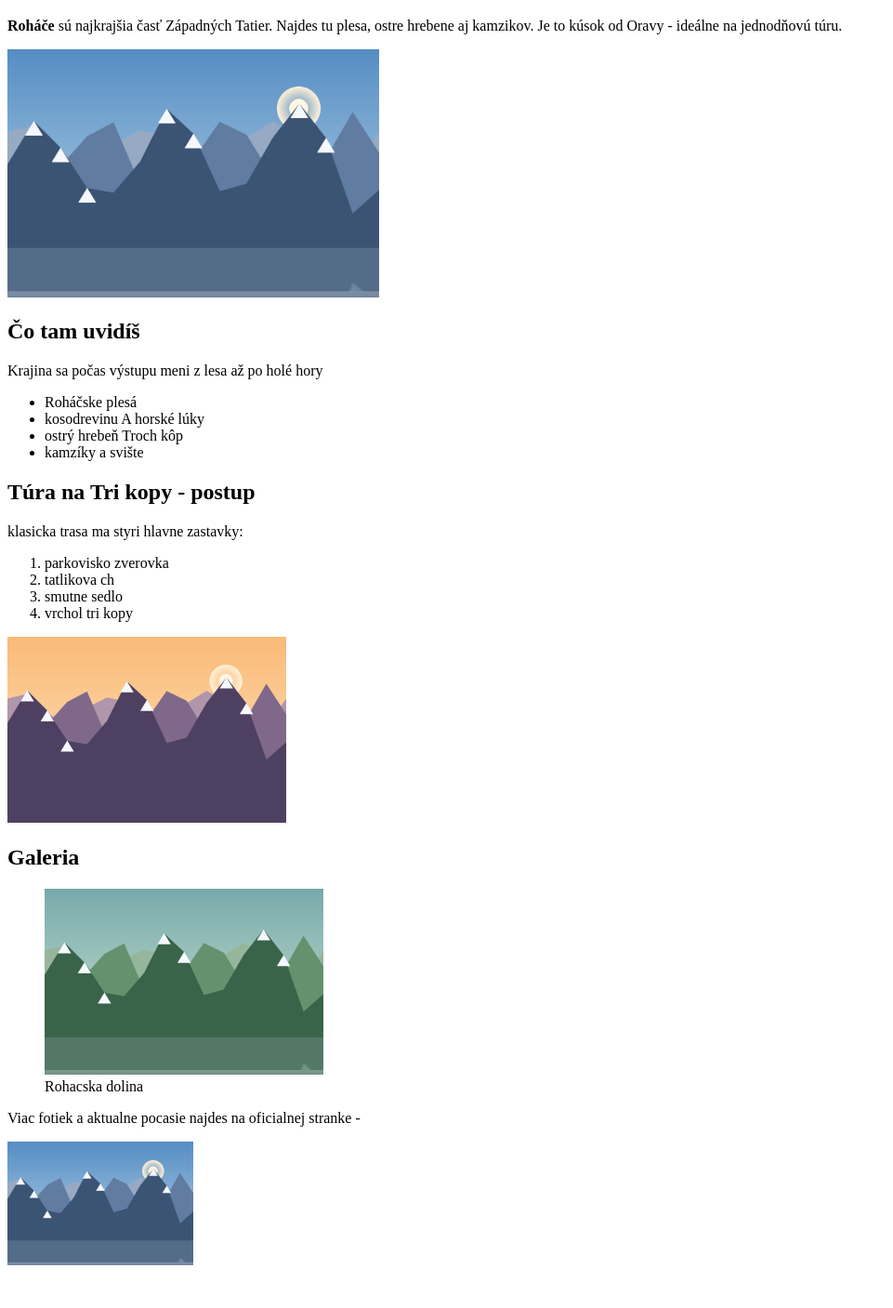
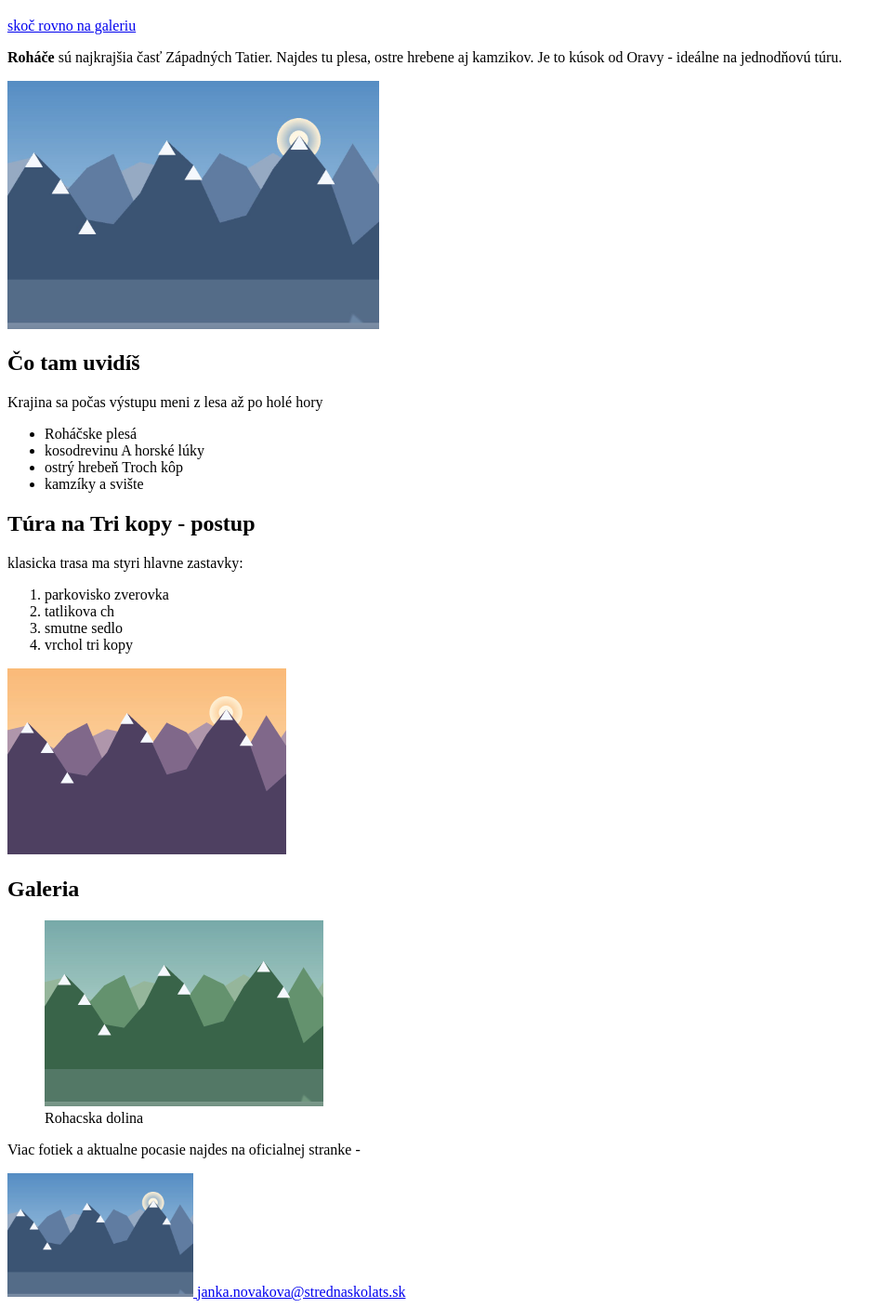
Before and after one commit to viktoriakotulova/SS_PRX_II.C, a plain HTML site: page 04_tema/mini_projekt.html in a window 1280 px wide. Shown: the part 61-1468 px from the top of the page at 93% size, without its empty margins (0-961 px from the left). Before the commit the page ends 1434 px from the top, so only its background shows below. Drawn offline with Linux system fonts and the light colour scheme.

Commit message:
Add files via upload

```diff
--- a/04_tema/mini_projekt.html
+++ b/04_tema/mini_projekt.html
@@ -6,7 +6,8 @@
     <title>mini projekt tema 04</title>
 </head>
 <body>
-    <h1><b>Roháče - Západné Tatry</b> </h1>
+    <h1>Roháče - Západné Tatry </h1>
+    <a href="#galeria">skoč rovno na galeriu</a>
     <p><b>Roháče</b> sú najkrajšia časť Západných Tatier.
     Najdes tu plesa, ostre hrebene aj kamzikov.
     Je to kúsok od Oravy - ideálne na jednodňovú túru.</p>
@@ -35,7 +36,7 @@
     <img src="obrazky/rohace-hreben.jpg"
     width="300"
      alt="obrazok hrebena">
-     <p><h2>Galeria</h2></p>
+     <p><h2 id="galeria">Galeria</h2></p>
      <figure>
       <img src="obrazky/rohace-dolina.jpg"
     width="300"
@@ -51,5 +52,7 @@ pocasie najdes na oficialnej stranke - <b></b></p>
      alt="obrazok plesa">
 
 </a>
+<a href="mailto:janka.novakova@strednaskolats.sk"> janka.novakova@strednaskolats.sk
+</a>
 </body>
 </html>
```
